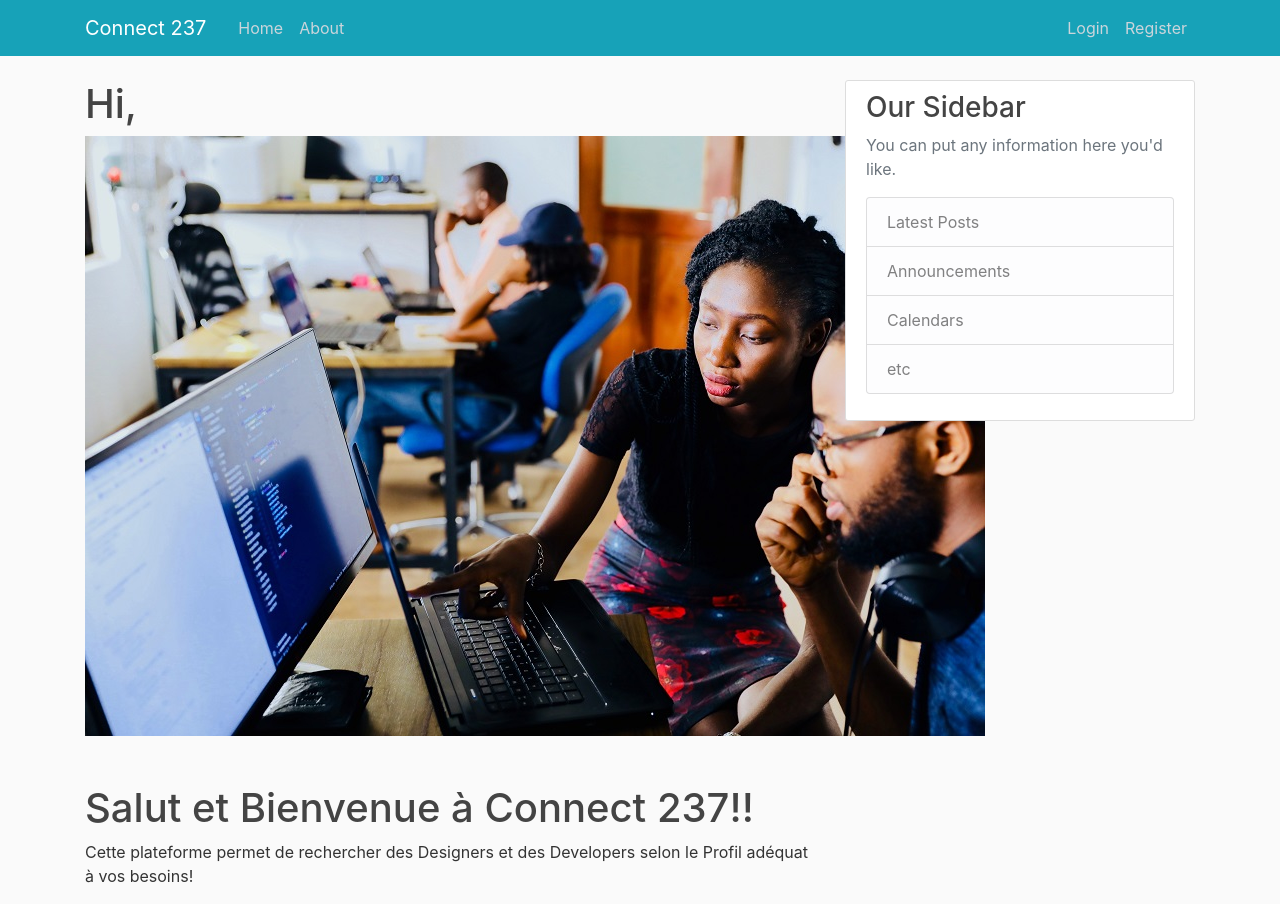
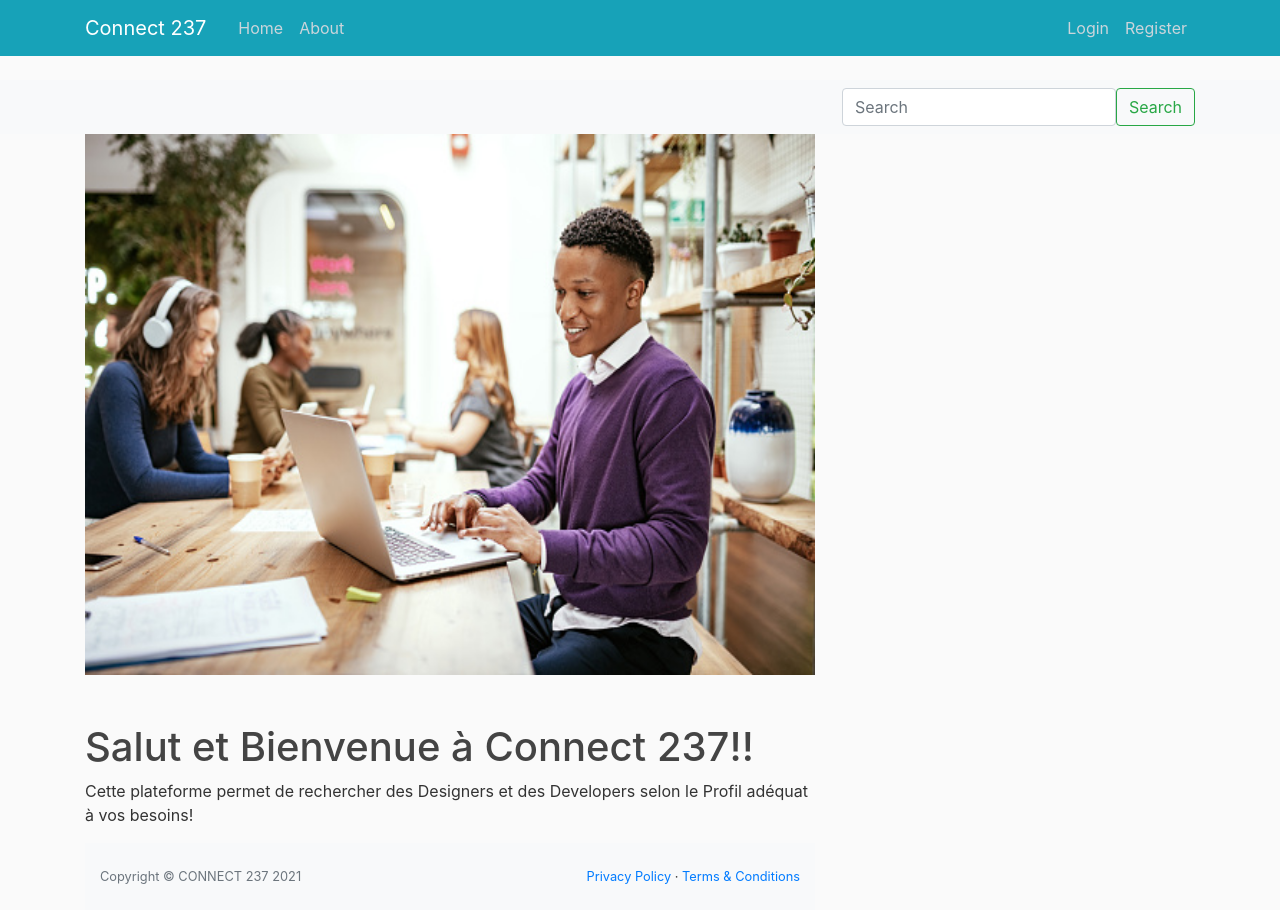
Before and after one commit to sergedemanou/Final_Project, a Django app: page / in a window 1280 px wide. Before the commit the page ends 883 px from the top, so only its background shows below. Run offline with Django 3.2, Linux system fonts and the light colour scheme; some libraries are stand-ins or nearby versions.

Commit message:
second commit

```diff
--- a/django_project_root/blog/templates/blog/base.html
+++ b/django_project_root/blog/templates/blog/base.html
@@ -15,6 +15,7 @@
     {% endif %}
 </head>
 <body>
+
     <header class="site-header">
       <nav class="navbar navbar-expand-md navbar-dark bg-info fixed-top">
         <div class="container">
@@ -30,6 +31,7 @@
             <!-- Navbar Right Side -->
             <div class="navbar-nav">
                 {% if user.is_authenticated %}
+                    <p class="pt-2 text-white">hello, {{ user.first_name }}</p>
                     <a class="nav-item nav-link" href="{% url 'profile' %}">Profile</a>
                     <a class="nav-item nav-link" href="{% url 'logout' %}">Logout</a>
                 {% else %}
@@ -41,6 +43,19 @@
         </div>
       </nav>
     </header>
+                            <!--fin navbar 1-->
+
+                            <!--debut navbar 2-->
+
+            <nav class="navbar navbar-light bg-light">
+              <div class="container d-flex justify-content-end">
+                <form class="d-flex justify-content-end">
+                  <input class="form-control me-2" type="search" placeholder="Search" aria-label="Search">
+                  <button class="btn btn-outline-success" type="submit">Search</button>
+                </form>
+              </div>
+            </nav>
+                                        <!--fin navbar 2-->
 
         <main role="main" class="container">
           <div class="row">
@@ -49,31 +64,91 @@
 
                 {% block content %}
 
-                <img src="{%static 'images/image1.jpg'%}"  alt="pic" >
+                <img src="{%static 'images/image1.jpg'%}"  alt="pic" class="im1">
                 <br>
                 <br>
                 <br>
                 <h1>Salut et Bienvenue à Connect 237!!</h1>
-                <p>Cette plateforme permet de rechercher des Designers et des Developers selon le Profil adéquat à vos besoins!</p>
+                <p>Cette plateforme permet de rechercher des Designers et des Developpeurs selon le Profil adéquat à vos besoins!</p>
 
 
-                {% endblock %}
+
             </div>
-            <div class="col-md-4">
+
+<!--              debut sidebar-->
+            <div class="col-md-4 mt-5">
               <div class="content-section">
-                <h3>Our Sidebar</h3>
-                <p class='text-muted'>You can put any information here you'd like.
+                <h3>Acces rapide</h3>
+                <p class='text-muted'>Trouvez rapidement la personne adéquate à votre besoin!
                   <ul class="list-group">
-                    <li class="list-group-item list-group-item-light">Latest Posts</li>
-                    <li class="list-group-item list-group-item-light">Announcements</li>
-                    <li class="list-group-item list-group-item-light">Calendars</li>
-                    <li class="list-group-item list-group-item-light">etc</li>
+                    <li class="list-group-item list-group-item-light"><a href="#">Developpeurs Web</a></li>
+                    <li class="list-group-item list-group-item-light"><a href="#">Developpeurs mobiles</a></li>
+                    <li class="list-group-item list-group-item-light"><a href="#">Programmeurs</a></li>
+                    <li class="list-group-item list-group-item-light"><a href="#">Designers graphiques</a></li>
                   </ul>
                 </p>
               </div>
             </div>
           </div>
         </main>
+                                            <!--fin sidebar-->
+
+                                        <!--debut card-->
+
+    <div class="card-group">
+  <div class="card">
+    <img src="..." class="card-img-top" alt="...">
+    <div class="card-body">
+      <h5 class="card-title">Card title</h5>
+      <p class="card-text">This is a wider card with supporting text below as a natural lead-in to additional content. This content is a little bit longer.</p>
+    </div>
+    <div class="card-footer">
+      <small class="text-muted">Last updated 3 mins ago</small>
+    </div>
+  </div>
+  <div class="card">
+    <img src="..." class="card-img-top" alt="...">
+    <div class="card-body">
+      <h5 class="card-title">Card title</h5>
+      <p class="card-text">This card has supporting text below as a natural lead-in to additional content.</p>
+    </div>
+    <div class="card-footer">
+      <small class="text-muted">Last updated 3 mins ago</small>
+    </div>
+  </div>
+  <div class="card">
+    <img src="..." class="card-img-top" alt="...">
+    <div class="card-body">
+      <h5 class="card-title">Card title</h5>
+      <p class="card-text">This is a wider card with supporting text below as a natural lead-in to additional content. This card has even longer content than the first to show that equal height action.</p>
+    </div>
+    <div class="card-footer">
+      <small class="text-muted">Last updated 3 mins ago</small>
+    </div>
+  </div>
+</div>
+
+                                        <!--fin card-->
+
+                                 {% endblock content %}
+                                        <!--    footer-->
+
+            <div id="layoutAuthentication_footer">
+                <footer class="py-4 bg-light mb-auto">
+                    <div class="container-fluid">
+                        <div class="d-flex align-items-center justify-content-between small">
+                            <div class="text-muted">Copyright &copy; CONNECT 237 2021</div>
+                            <div>
+                                <a href="#">Privacy Policy</a>
+                                &middot;
+                                <a href="#">Terms &amp; Conditions</a>
+                            </div>
+                        </div>
+                    </div>
+                </footer>
+            </div>
+
+
 
 <script type="text/javascript" src="{% static 'js/bootstrap.min.js' %}"></script>
 <script src="{% static 'js/bootstrap.bundle.min.js' %}" crossorigin="anonymous"></script>
--- a/django_project_root/blog/templates/blog/home.html
+++ b/django_project_root/blog/templates/blog/home.html
@@ -1,9 +1,12 @@
 {% extends 'blog/base.html' %}
+{% load static %}
 
 
    {% block content %}
-    <h1> Hi, {{ user.username }}</h1>
-
-    {{ block.super }}
-
+                <img src="{%static 'images/image2.jpg'%}"  alt="pic" class="im1">
+                <br>
+                <br>
+                <br>
+                <h1>Salut et Bienvenue à Connect 237!!</h1>
+                <p>Cette plateforme permet de rechercher des Designers et des Developers selon le Profil adéquat à vos besoins!</p>
    {% endblock %}
--- a/django_project_root/django_project/settings.py
+++ b/django_project_root/django_project/settings.py
@@ -42,7 +42,6 @@ INSTALLED_APPS = [
     "blog",
     "users",
     'crispy_forms',
-    'debug_toolbar',
 ]
 
 MIDDLEWARE = [
@@ -53,7 +52,6 @@ MIDDLEWARE = [
     'django.contrib.auth.middleware.AuthenticationMiddleware',
     'django.contrib.messages.middleware.MessageMiddleware',
     'django.middleware.clickjacking.XFrameOptionsMiddleware',
-    'debug_toolbar.middleware.DebugToolbarMiddleware',
 ]
 
 ROOT_URLCONF = 'django_project.urls'
@@ -141,3 +139,4 @@ CRISPY_TEMPLATE_PACK = 'bootstrap4'
 
 LOGIN_REDIRECT_URL = 'blog-home'
 LOGIN_URL = 'login'
+LOGOUT_REDIRECT_URL = 'blog-home'
--- a/django_project_root/static/css/style1.css
+++ b/django_project_root/static/css/style1.css
@@ -1,3 +1,8 @@
 /*.navbar{*/
 /*    background-color: #e83e8c !important;*/
 /*}*/
+.im1{
+    width: 100%;
+    height: 75%
+;
+}
--- a/django_project_root/users/forms.py
+++ b/django_project_root/users/forms.py
@@ -25,13 +25,13 @@ class ProfileUpdateForm(forms.ModelForm):
         model = Profile
         fields = ['image']
 
-class createFormation(ModelForm):
+class createFormation(forms.ModelForm):
     class Meta:
         model = Formation
         fields = "__all__"
         exclude = ['profile_id']
 
-class createProjets(ModelForm):
+class createProjets(forms.ModelForm):
     class Meta:
         model = Projets
         fields = "__all__"
```
Also changed, not shown: django_project_root/users/templates/users/login.html (+0 -29 lines), django_project_root/users/templates/users/register.html (+0 -44 lines), django_project_root/users/views.py (+3 -14 lines), django_project_root/static/images/image2.jpg (added).
